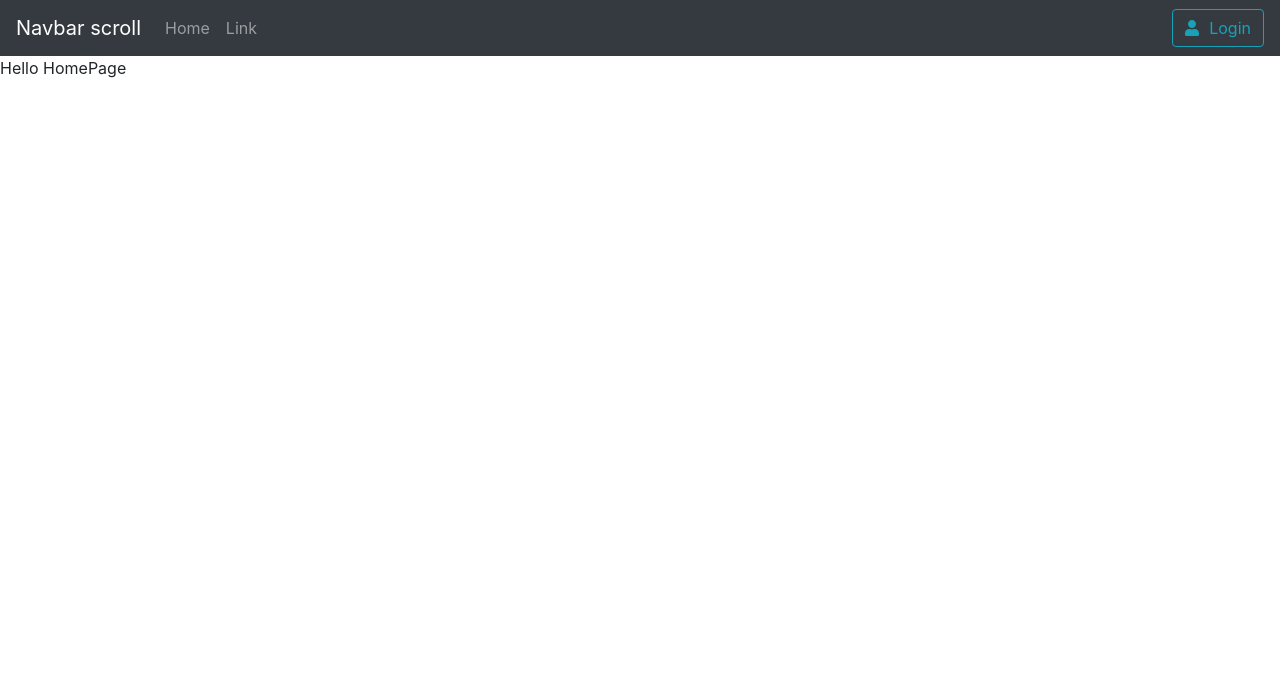
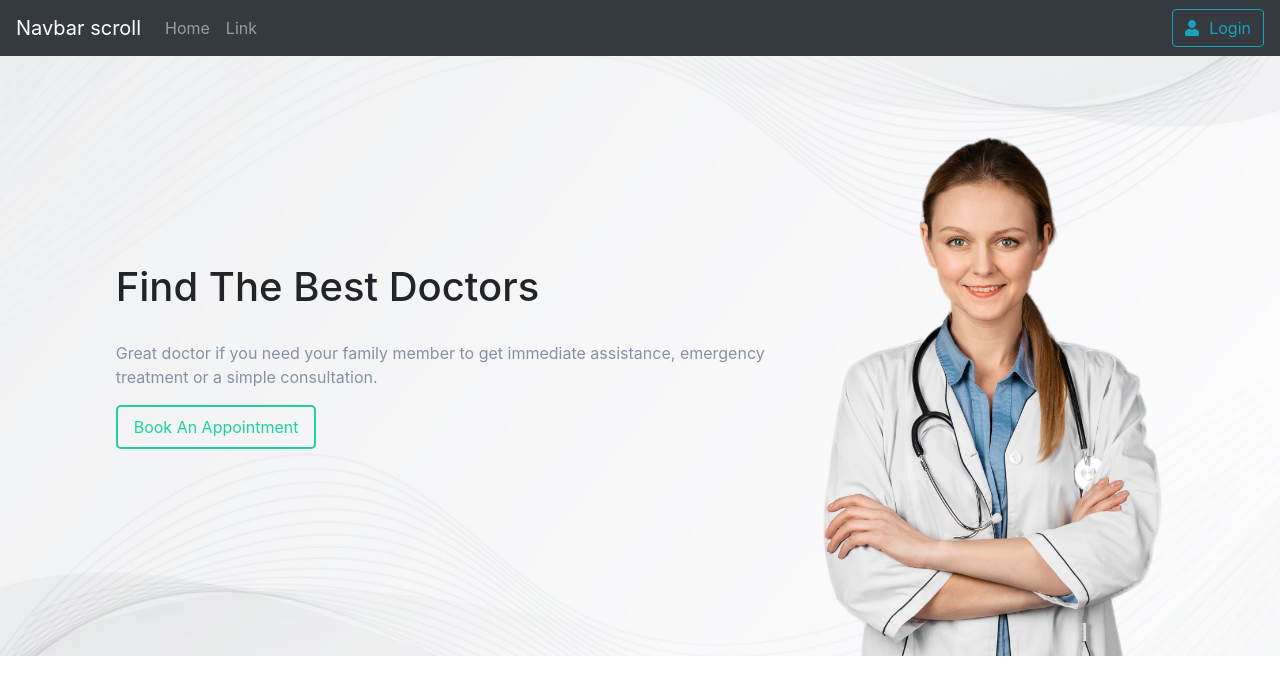
Before and after one commit to Wild-Hound/doctorV2, a React (Create React App) app: page / in a window 1280 px wide. Shown: the top 694 px of the page. Built offline with nearby package versions, Linux system fonts and the light colour scheme.

Commit message:
init hero sec done

```diff
--- a/src/App.tsx
+++ b/src/App.tsx
@@ -13,7 +13,7 @@ function App() {
           <Route exact path="/">
             <HomePage />
           </Route>
-          <Route>
+          <Route path="/*">
             <NotFound />
           </Route>
         </Switch>
--- /dev/null
+++ b/src/Pages/HomePage/HeroSection/HeroSection.module.scss
@@ -0,0 +1,37 @@
+.heroWrapper {
+  display: flex;
+  justify-content: center;
+  align-items: center;
+  background-image: url("../../../Images/hero_bg.jpg");
+  background-position: center;
+  background-size: cover;
+  background-repeat: no-repeat;
+  .div1 {
+    > h1 {
+      margin-bottom: 0.75em;
+    }
+    > p {
+      max-width: 70ch;
+      color: #8492a6;
+    }
+    > a {
+      display: inline-block;
+      color: #1dd1a1;
+      border: 2px solid #1dd1a1;
+      padding: 0.5em 1em;
+      border-radius: 5px;
+      transition: all 0.35s;
+      &:hover {
+        background-color: #1dd1a1;
+        color: white;
+        text-decoration: none;
+      }
+    }
+  }
+  .div2 {
+    > img {
+      max-height: 75vh;
+      padding-top: 5em;
+    }
+  }
+}
--- /dev/null
+++ b/src/Pages/HomePage/HeroSection/HeroSection.tsx
@@ -0,0 +1,25 @@
+import React from "react";
+// @ts-ignore
+import styles from "./HeroSection.module.scss";
+// @ts-ignore
+import Img from "../../../Images/hero_doc.png";
+
+function HeroSection() {
+  return (
+    <div className={styles.heroWrapper}>
+      <div className={styles.div1}>
+        <h1>Find The Best Doctors</h1>
+        <p>
+          Great doctor if you need your family member to get immediate
+          assistance, emergency treatment or a simple consultation.
+        </p>
+        <a href="#">Book An Appointment</a>
+      </div>
+      <div className={styles.div2}>
+        <img src={Img} alt="Doctor Image" />
+      </div>
+    </div>
+  );
+}
+
+export default HeroSection;
--- a/src/Pages/HomePage/HomePage.tsx
+++ b/src/Pages/HomePage/HomePage.tsx
@@ -1,9 +1,10 @@
 import React from "react";
+import HeroSection from "./HeroSection/HeroSection";
 
 function HomePage() {
   return (
     <div>
-      <span>Hello HomePage</span>
+      <HeroSection />
     </div>
   );
 }
```
Also changed, not shown: src/Images/hero_bg.jpg (added), src/Images/hero_doc.png (added), src/Temp.txt.
